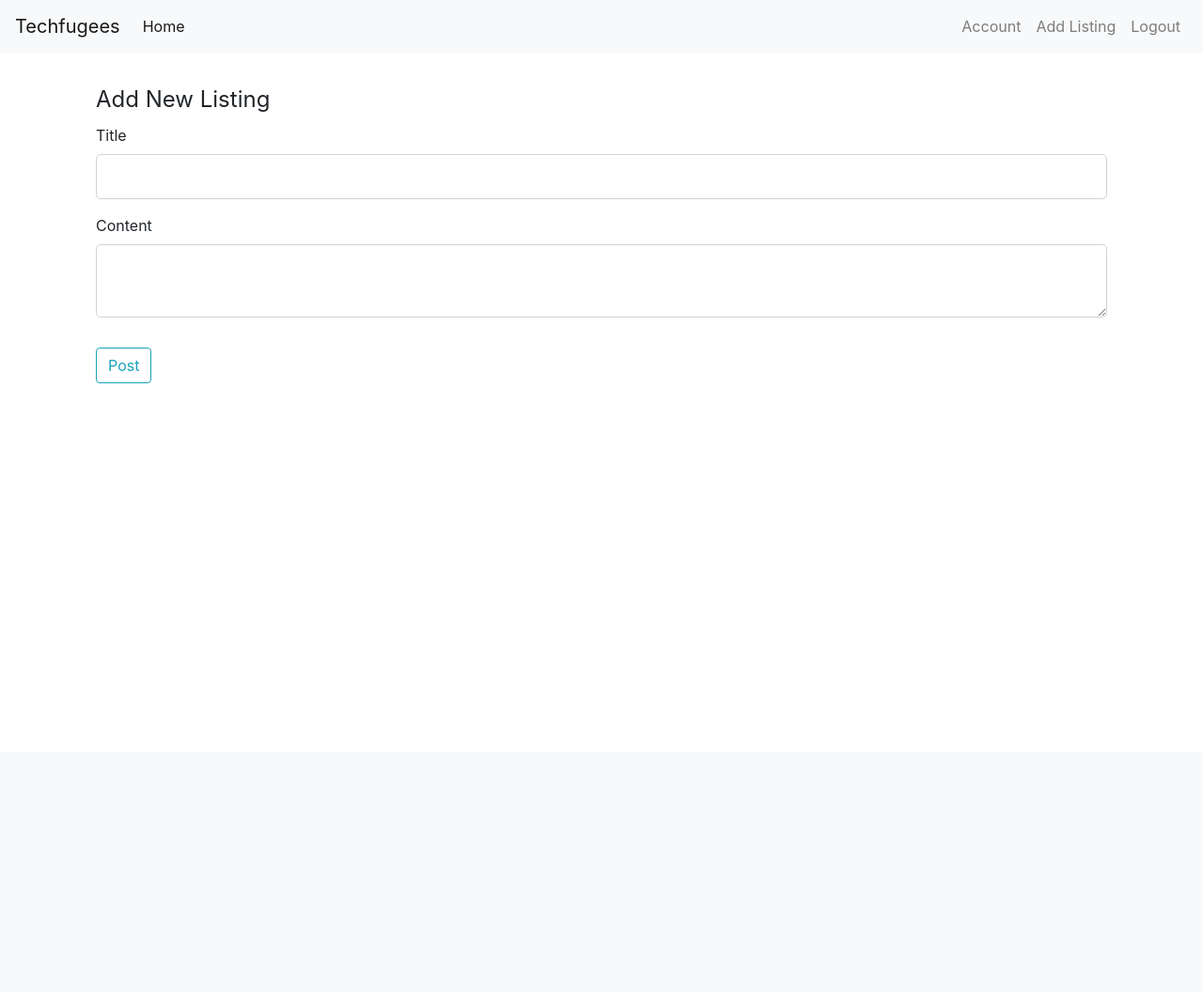
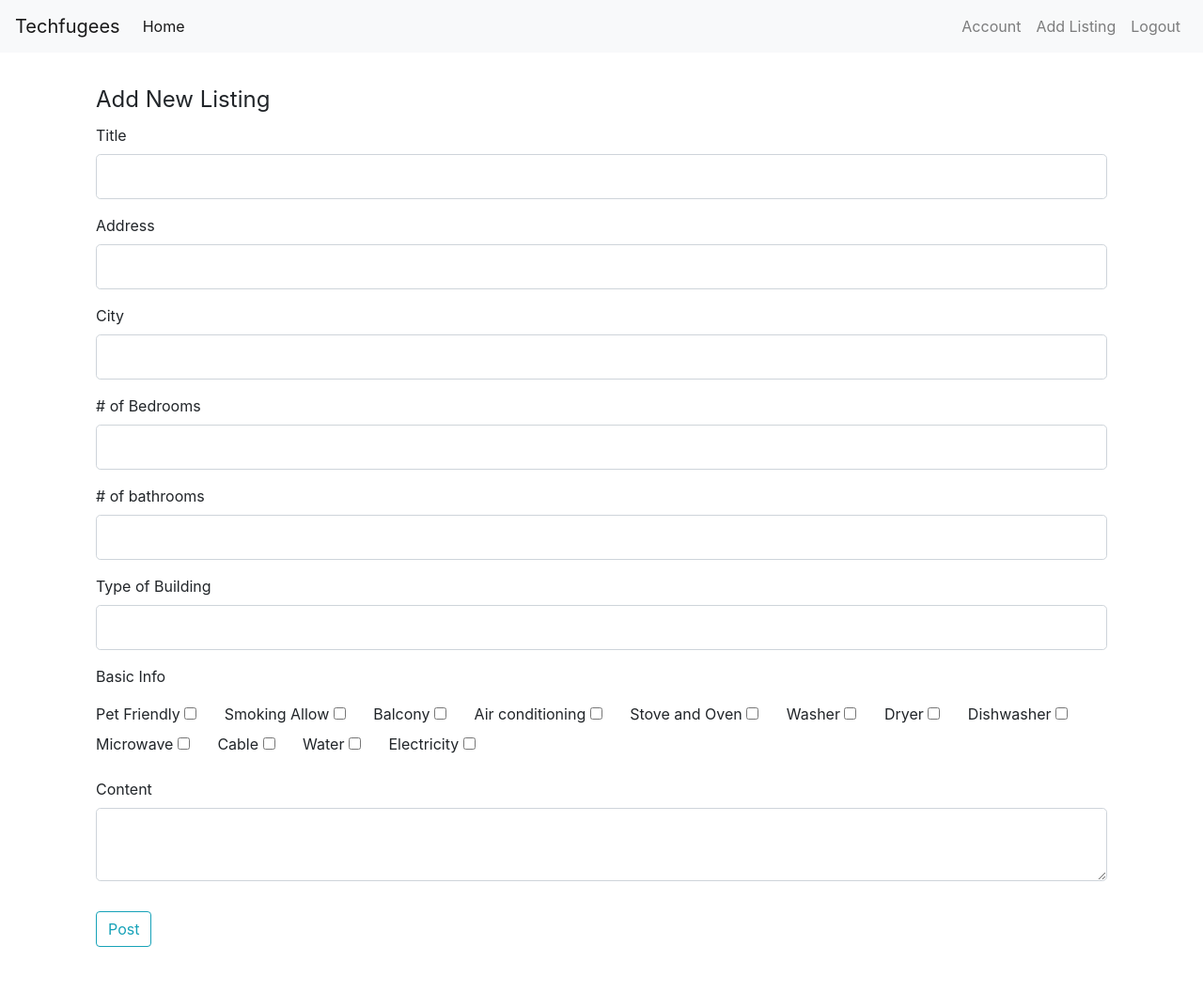
Before and after one commit to csc301-winter-2021/team-project-13-techfugees-toronto, a Flask app: page /post/new in a window 1280 px wide. Shown: the whole page at 94% size. Before the commit the page ends 408 px from the top, so only its background shows below. Run offline with Flask 2, Linux system fonts and the light colour scheme; the visitor is signed in with stand-in values (Sample User, id 1); some libraries are stand-ins or nearby versions.

Commit message:
add margin-right in basic info

```diff
--- a/techfugees-app/techfugees/templates/create_post.html
+++ b/techfugees-app/techfugees/templates/create_post.html
@@ -22,6 +22,99 @@
             </div>
 
             <div class=form-group>
+                {{ form.address.label(class="form-control-label") }}
+
+                {% if form.address.errors %}
+                    {{ form.address(class="form-control form-control-lg is-invalid") }}
+                    <div class="invalid-feedback">
+                        {% for error in form.address.errors %}
+                            <span>{{ error }}</span>
+                        {% endfor %}
+                    </div>
+                {% else %}
+                    {{ form.address(class="form-control form-control-lg") }}
+                {% endif %}
+            </div>
+
+            <div class=form-group>
+                {{ form.city.label(class="form-control-label") }}
+
+                {% if form.city.errors %}
+                    {{ form.city(class="form-control form-control-lg is-invalid") }}
+                    <div class="invalid-feedback">
+                        {% for error in form.city.errors %}
+                            <span>{{ error }}</span>
+                        {% endfor %}
+                    </div>
+                {% else %}
+                    {{ form.city(class="form-control form-control-lg") }}
+                {% endif %}
+            </div>
+
+            <div class=form-group>
+                <p>
+                    {{form.num_bedrooms.label}}<br>
+                    {% if form.num_bedrooms.errors %}
+                    {{ form.num_bedrooms(class="form-control form-control-lg is-invalid") }}
+                    <div class="invalid-feedback">
+                        {% for error in form.num_bedrooms.errors %}
+                            <span>{{ error }}</span>
+                        {% endfor %}
+                    </div>
+                    {% else %}
+                        {{ form.num_bedrooms(class="form-control form-control-lg") }}
+                    {% endif %}
+                </p>
+            </div>
+
+            <div class=form-group>
+                <p>
+                    {{form.num_bathrooms.label}}<br>
+                    {% if form.num_bathrooms.errors %}
+                    {{ form.num_bathrooms(class="form-control form-control-lg is-invalid") }}
+                    <div class="invalid-feedback">
+                        {% for error in form.num_bathrooms.errors %}
+                            <span>{{ error }}</span>
+                        {% endfor %}
+                    </div>
+                    {% else %}
+                        {{ form.num_bathrooms(class="form-control form-control-lg") }}
+                    {% endif %}
+                </p>
+            </div>
+
+            <div class=form-group>
+                {{ form.type_of_building.label(class="form-control-label") }}
+
+                {% if form.type_of_building.errors %}
+                    {{ form.type_of_building(class="form-control form-control-lg is-invalid") }}
+                    <div class="invalid-feedback">
+                        {% for error in form.type_of_building.errors %}
+                            <span>{{ error }}</span>
+                        {% endfor %}
+                    </div>
+                {% else %}
+                    {{ form.type_of_building(class="form-control form-control-lg") }}
+                {% endif %}
+            </div>
+
+            <p>Basic Info</p>
+            <div class=form-group>
+                <span style="margin-right: 25px;">{{ form.pet.label }} {{ form.pet() }} </span>
+                <span style="margin-right: 25px;">{{ form.smoking.label }} {{ form.smoking() }} </span>
+                <span style="margin-right: 25px;">{{ form.balcony.label }} {{ form.balcony() }} </span>
+                <span style="margin-right: 25px;">{{ form.air_conditioning.label }} {{ form.air_conditioning() }} </span>
+                <span style="margin-right: 25px;">{{ form.stove_oven.label }} {{ form.stove_oven() }} </span>
+                <span style="margin-right: 25px;">{{ form.washer.label }} {{ form.washer() }} </span>
+                <span style="margin-right: 25px;">{{ form.dryer.label }} {{ form.dryer() }} </span>
+                <span style="margin-right: 25px;">{{ form.dishwasher.label }} {{ form.dishwasher() }} </span>
+                <span style="margin-right: 25px;">{{ form.microwave.label }} {{ form.microwave() }} </span>
+                <span style="margin-right: 25px;">{{ form.cable.label }} {{ form.cable() }} </span>
+                <span style="margin-right: 25px;">{{ form.water.label }} {{ form.water() }} </span>
+                <span style="margin-right: 25px;">{{ form.electricity.label }} {{ form.electricity() }}</span>
+            </div>
+
+            <div class=form-group>
                 {{ form.content.label(class="form-control-label") }}
 
                 {% if form.content.errors %}
```
